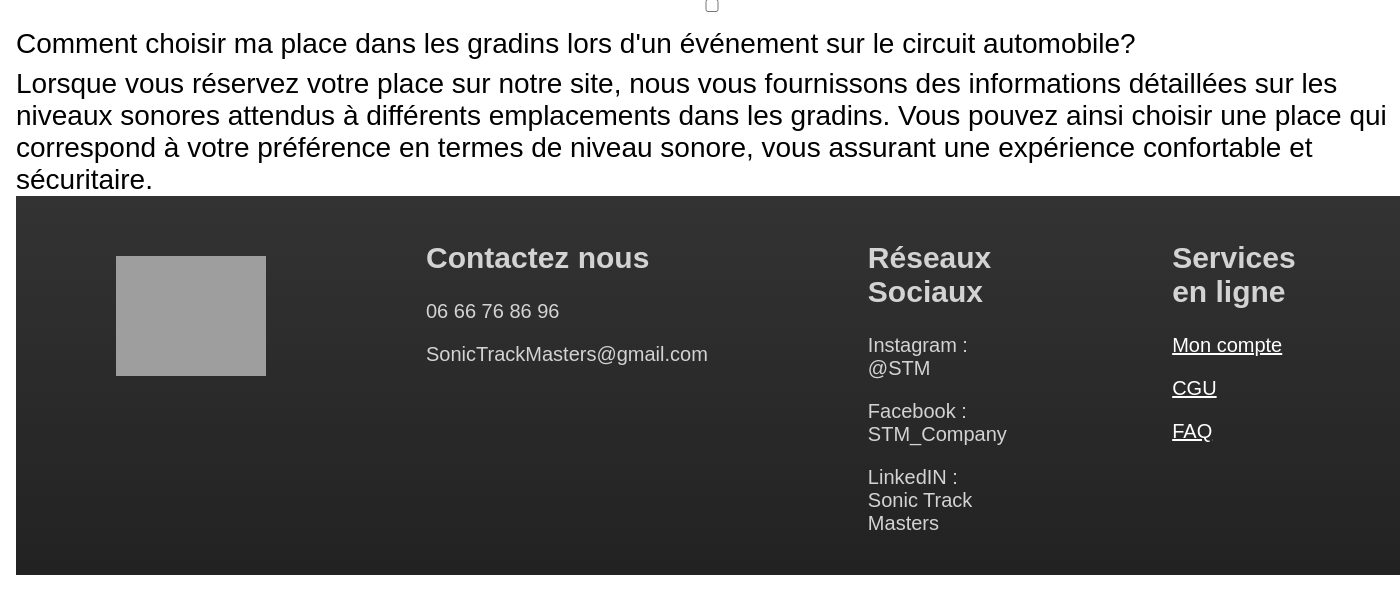
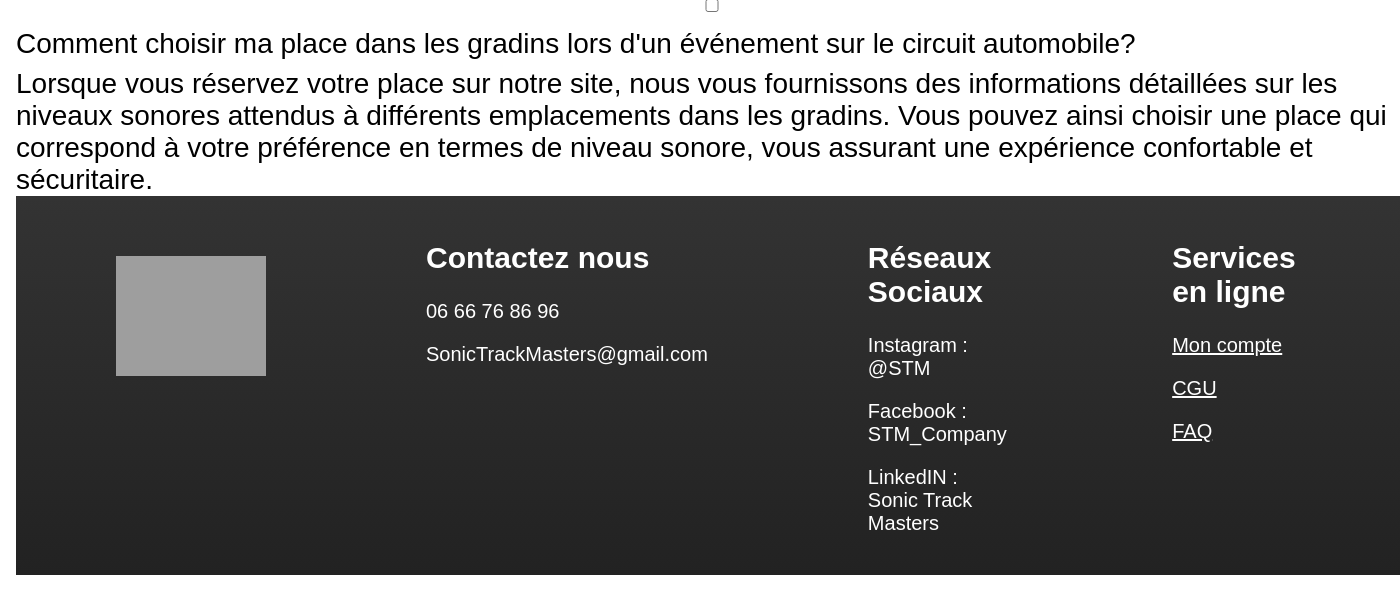
Before and after one commit to jesuisantoine/APP-groupe-3C, a PHP site: page /FAQ.html in a window 1400 px wide. Shown: the part 813-1420 px from the top of the page. Run offline with PHP 8.4, Linux system fonts and the light colour scheme; grey boxes are pictures that could not be loaded.

Commit message:
Update Stylesheet.css

```diff
--- a/APP-G3B-2023/public_html/Stylesheet.css
+++ b/APP-G3B-2023/public_html/Stylesheet.css
@@ -221,7 +221,7 @@ body {  /* Uniquement la police et taille des textes ici*/
 .column {
     padding-left:80px; /* à changer pour faire du responsive */
     padding-right:80px;
-    color:lightgray;
+    color:white;
 }
 
 .imgfooter {
```
